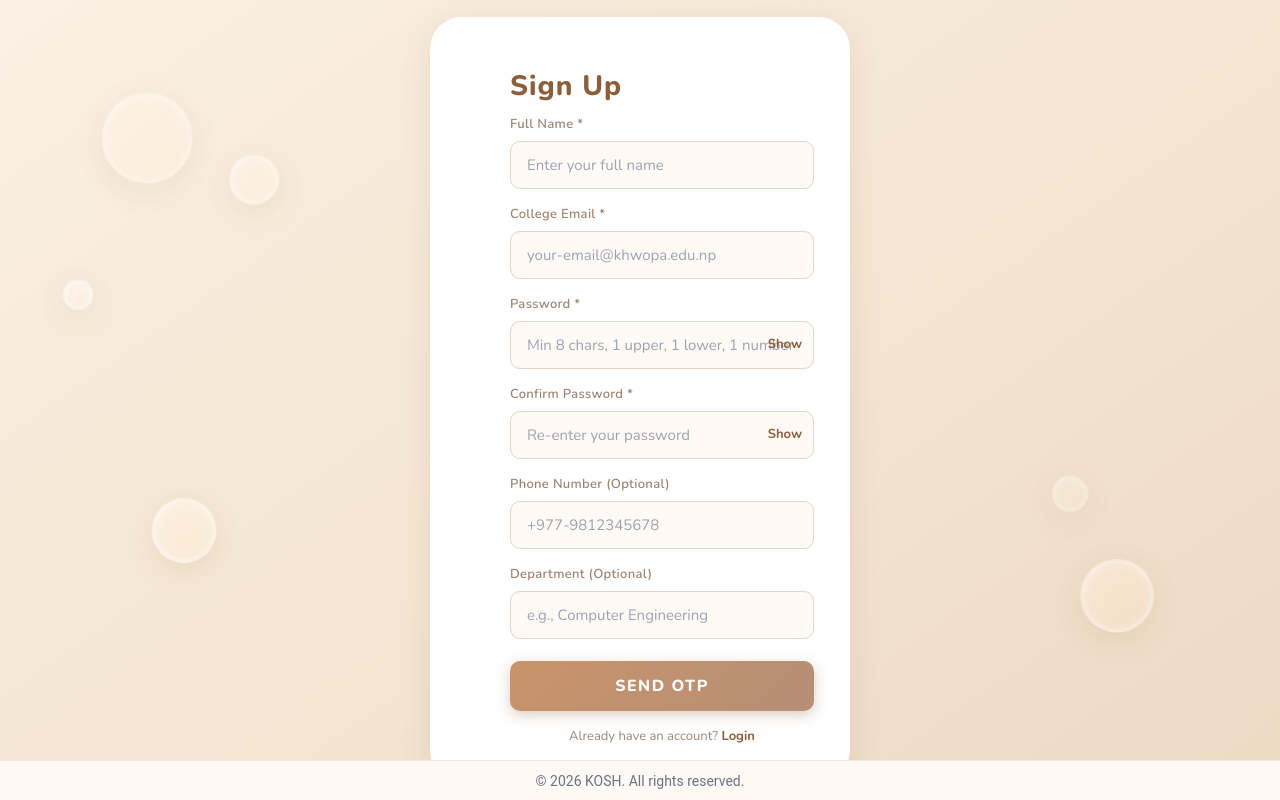
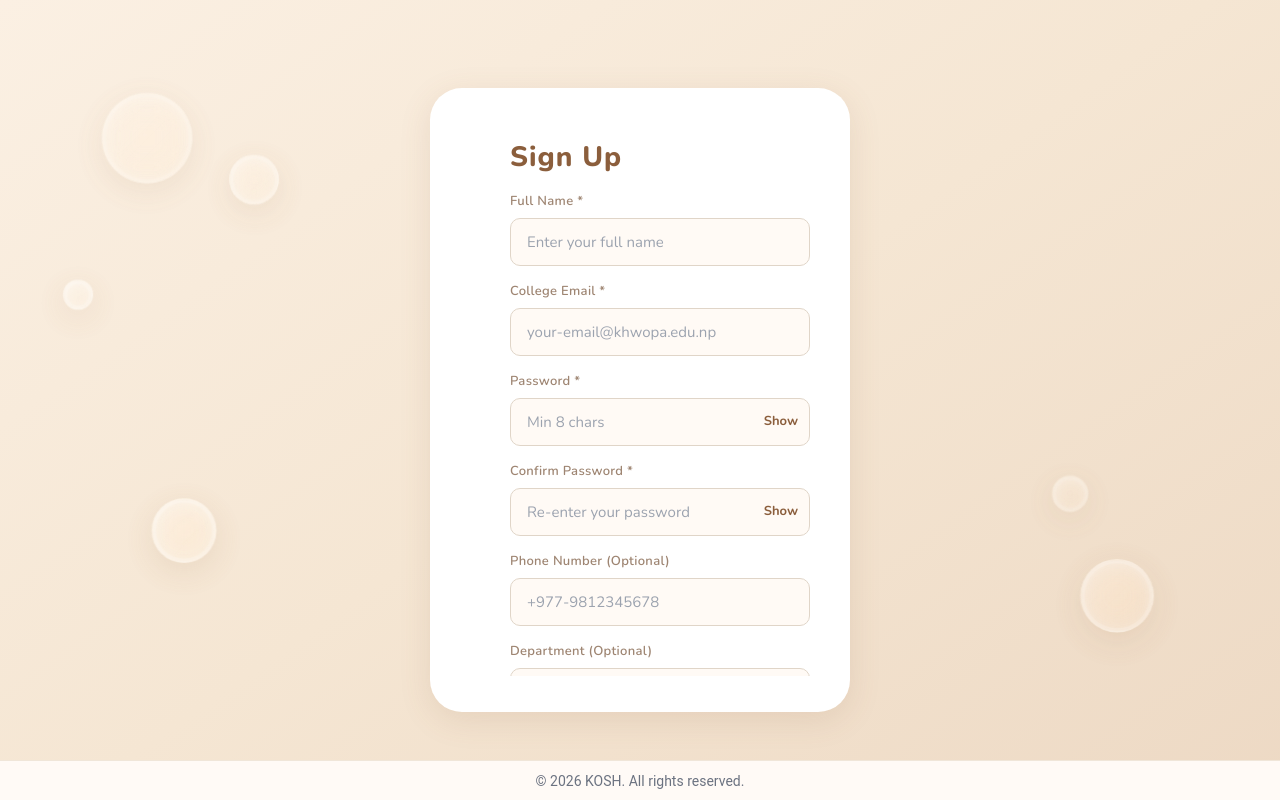
Before and after one commit to dip-aaa/web-project, a Next.js app in the folder frontend/: page /setup/signup in a window 1280 px wide. Built offline with nearby package versions, Linux system fonts and the light colour scheme; no server answers.

Commit message:
donedone

```diff
--- a/frontend/src/app/layout.tsx
+++ b/frontend/src/app/layout.tsx
@@ -5,8 +5,12 @@ import './globals.css'
 const inter = Inter({ subsets: ['latin'] })
 
 export const metadata: Metadata = {
-  title: 'Frontend App',
-  description: 'A Next.js React application',
+  title: 'KOSH - A Marketplace and Skill Sharing Platform',
+  description: 'A student marketplace and skill-sharing platform for buying, selling, mentoring, and connecting.',
+  icons: {
+    icon: '/favicon-32x32.png',
+    shortcut: '/favicon-32x32.png',
+  },
 }
 
 export default function RootLayout({
--- a/frontend/src/app/mentorship/components/MentorBrowse.tsx
+++ b/frontend/src/app/mentorship/components/MentorBrowse.tsx
@@ -43,13 +43,16 @@ export function MentorBrowse() {
             skills: user.expertiseArea ? [user.expertiseArea] : ["General Guidance"],
             lookingFor: [],
             bio: `Mentor from ${user.department || 'the college'}. ${user.expertiseArea ? `Expertise in ${user.expertiseArea}.` : 'Available for general guidance.'}`,
+            rating: 4.5, // Default rating
+            sessions: 0,
+            followers: 0,
+            online: false,
+            badges: [],
             linkedinStyle: `${user.department || 'Student'} · ${user.email}`,
             achievements: [],
             openFor: ["1-on-1 mentoring", "Project guidance"],
             fee: 0,
-            verified: true,
-            rating: user.avgRating || 0,
-            reviewCount: user.reviewCount || 0
+            verified: true
           }));
           setMentors(transformedMentors);
         }
--- a/frontend/src/app/setup/login/page.tsx
+++ b/frontend/src/app/setup/login/page.tsx
@@ -2,9 +2,31 @@
 import { useState } from "react";
 import { useRouter } from "next/navigation";
 import Image from "next/image";
+import { Nunito } from "next/font/google";
 import StickyFooter from "../../../components/StickyFooter";
 
 const API_URL = process.env.NEXT_PUBLIC_API_URL || "http://localhost:5001/api";
+const nunito = Nunito({ subsets: ["latin"], weight: ["400", "600", "700", "800"] });
+
+const getFriendlyError = (err: unknown, fallback: string) => {
+  if (err instanceof Error) {
+    const message = err.message?.trim();
+    const lowerMessage = message.toLowerCase();
+
+    if (
+      !message ||
+      lowerMessage === "failed to fetch" ||
+      lowerMessage.includes("networkerror") ||
+      lowerMessage.includes("network request failed")
+    ) {
+      return "Unable to reach server. Please check your connection and try again.";
+    }
+
+    return message;
+  }
+
+  return fallback;
+};
 
 export default function LoginPage() {
   const [email, setEmail] = useState("");
@@ -55,8 +77,8 @@ export default function LoginPage() {
 
       alert("Login successful! Welcome back 🎉");
       router.push("/dashboard");
-    } catch (err: any) {
-      setError(err.message || "Login failed. Please check your credentials.");
+    } catch (err: unknown) {
+      setError(getFriendlyError(err, "Login failed. Please check your credentials."));
     } finally {
       setLoading(false);
     }
@@ -68,7 +90,7 @@ export default function LoginPage() {
     border: "1.5px solid #E0D5C8",
     borderRadius: "10px",
     fontSize: "15px",
-    fontFamily: "'Nunito', sans-serif",
+    fontFamily: nunito.style.fontFamily,
     color: "#5C4033",
     background: "#FFFAF5",
     outline: "none",
@@ -82,21 +104,21 @@ export default function LoginPage() {
     fontWeight: 600,
     marginBottom: "6px",
     display: "block",
-    fontFamily: "'Nunito', sans-serif",
+    fontFamily: nunito.style.fontFamily,
     letterSpacing: "0.3px",
   };
 
   return (
     <>
-      <link href="https://fonts.googleapis.com/css2?family=Nunito:wght@400;600;700;800&display=swap" rel="stylesheet" />
       <div
+        className={nunito.className}
         style={{
           minHeight: "100vh",
           background: "linear-gradient(145deg, #FBF0E3 0%, #F5E6D3 50%, #EDD9C4 100%)",
           display: "flex",
           alignItems: "center",
           justifyContent: "center",
-          fontFamily: "'Nunito', sans-serif",
+          fontFamily: nunito.style.fontFamily,
           position: "relative",
           overflow: "hidden",
         }}
@@ -252,7 +274,7 @@ export default function LoginPage() {
                   borderRadius: "10px",
                   fontSize: "16px",
                   fontWeight: 800,
-                  fontFamily: "'Nunito', sans-serif",
+                  fontFamily: nunito.style.fontFamily,
                   cursor: loading ? "not-allowed" : "pointer",
                   letterSpacing: "1.5px",
                   boxShadow: "0 4px 14px rgba(158, 111, 80, 0.35)",
--- a/frontend/src/app/setup/signup/page.tsx
+++ b/frontend/src/app/setup/signup/page.tsx
@@ -2,9 +2,31 @@
 import { useState } from "react";
 import { useRouter } from "next/navigation";
 import Image from "next/image";
+import { Nunito } from "next/font/google";
 import StickyFooter from "../../../components/StickyFooter";
 
 const API_URL = process.env.NEXT_PUBLIC_API_URL || "http://localhost:5001/api";
+const nunito = Nunito({ subsets: ["latin"], weight: ["400", "600", "700", "800"] });
+
+const getFriendlyError = (err: unknown, fallback: string) => {
+  if (err instanceof Error) {
+    const message = err.message?.trim();
+    const lowerMessage = message.toLowerCase();
+
+    if (
+      !message ||
+      lowerMessage === "failed to fetch" ||
+      lowerMessage.includes("networkerror") ||
+      lowerMessage.includes("network request failed")
+    ) {
+      return "Unable to reach server. Please check your connection and try again.";
+    }
+
+    return message;
+  }
+
+  return fallback;
+};
 
 export default function SignUpPage() {
   const router = useRouter();
@@ -74,8 +96,8 @@ export default function SignUpPage() {
 
       alert("OTP sent to your email! Check your inbox.");
       setStep(2);
-    } catch (err: any) {
-      setError(err.message || "Failed to send OTP. Please try again.");
+    } catch (err: unknown) {
+      setError(getFriendlyError(err, "Failed to send OTP. Please try again."));
     } finally {
       setLoading(false);
     }
@@ -122,8 +144,8 @@ export default function SignUpPage() {
 
       alert("Email verified! Welcome to Khwopa College Portal 🎉");
       router.push("/dashboard");
-    } catch (err: any) {
-      setError(err.message || "OTP verification failed. Please try again.");
+    } catch (err: unknown) {
+      setError(getFriendlyError(err, "OTP verification failed. Please try again."));
     } finally {
       setLoading(false);
     }
@@ -151,8 +173,8 @@ export default function SignUpPage() {
       }
 
       alert("OTP resent successfully! Check your email.");
-    } catch (err: any) {
-      setError(err.message || "Failed to resend OTP. Please try again.");
+    } catch (err: unknown) {
+      setError(getFriendlyError(err, "Failed to resend OTP. Please try again."));
     } finally {
       setLoading(false);
     }
@@ -164,7 +186,7 @@ export default function SignUpPage() {
     border: "1.5px solid #E0D5C8",
     borderRadius: "10px",
     fontSize: "15px",
-    fontFamily: "'Nunito', sans-serif",
+    fontFamily: nunito.style.fontFamily,
     color: "#5C4033",
     background: "#FFFAF5",
     outline: "none",
@@ -178,21 +200,30 @@ export default function SignUpPage() {
     fontWeight: 600,
     marginBottom: "6px",
     display: "block",
-    fontFamily: "'Nunito', sans-serif",
+    fontFamily: nunito.style.fontFamily,
     letterSpacing: "0.3px",
   };
 
   return (
     <>
-      <link href="https://fonts.googleapis.com/css2?family=Nunito:wght@400;600;700;800&display=swap" rel="stylesheet" />
+      <style>{`
+        .signup-scroll {
+          -ms-overflow-style: none;
+          scrollbar-width: none;
+        }
+        .signup-scroll::-webkit-scrollbar {
+          display: none;
+        }
+      `}</style>
       <div
+        className={nunito.className}
         style={{
           minHeight: "100vh",
           background: "linear-gradient(145deg, #FBF0E3 0%, #F5E6D3 50%, #EDD9C4 100%)",
           display: "flex",
           alignItems: "center",
           justifyContent: "center",
-          fontFamily: "'Nunito', sans-serif",
+          fontFamily: nunito.style.fontFamily,
           position: "relative",
           overflow: "hidden",
         }}
@@ -274,10 +305,41 @@ export default function SignUpPage() {
             />
           </div>
           {/* Sign Up form */}
-          <div style={{ position: "relative", zIndex: 3, padding: "48px 36px 36px 80px" }}>
-            <h2 style={{ fontWeight: 800, fontSize: 28, color: "#8B5E3C", marginBottom: 8, letterSpacing: 1 }}>
+          <div
+            style={{
+              position: "relative",
+              zIndex: 3,
+              padding: "48px 36px 36px 80px",
+              maxHeight: "78vh",
+              overflow: "hidden",
+              display: "flex",
+              flexDirection: "column",
+            }}
+          >
+            <h2
+              style={{
+                zIndex: 4,
+                fontWeight: 800,
+                fontSize: 28,
+                color: "#8B5E3C",
+                marginBottom: 8,
+                letterSpacing: 1,
+                background: "#FFF",
+                paddingBottom: 6,
+                flexShrink: 0,
+              }}
+            >
               {step === 1 ? "Sign Up" : "Verify OTP"}
             </h2>
+
+            <div
+              className="signup-scroll"
+              style={{
+                overflowY: "auto",
+                flex: 1,
+                paddingRight: 4,
+              }}
+            >
 
             {/* Error/Info messages */}
             {error && (
@@ -332,7 +394,7 @@ export default function SignUpPage() {
                     style={inputStyle}
                     value={password}
                     onChange={e => setPassword(e.target.value)}
-                    placeholder="Min 8 chars, 1 upper, 1 lower, 1 number"
+                    placeholder="Min 8 chars"
                     autoComplete="new-password"
                     disabled={loading}
                   />
@@ -432,7 +494,7 @@ export default function SignUpPage() {
                     borderRadius: "10px",
                     fontSize: "16px",
                     fontWeight: 800,
-                    fontFamily: "'Nunito', sans-serif",
+                    fontFamily: nunito.style.fontFamily,
                     cursor: loading ? "not-allowed" : "pointer",
                     letterSpacing: "1.5px",
                     boxShadow: "0 4px 14px rgba(158, 111, 80, 0.35)",
@@ -502,7 +564,7 @@ export default function SignUpPage() {
                     borderRadius: "10px",
                     fontSize: "16px",
                     fontWeight: 800,
-                    fontFamily: "'Nunito', sans-serif",
+                    fontFamily: nunito.style.fontFamily,
                     cursor: loading ? "not-allowed" : "pointer",
                     letterSpacing: "1.5px",
                     boxShadow: "0 4px 14px rgba(158, 111, 80, 0.35)",
@@ -579,6 +641,7 @@ export default function SignUpPage() {
                 >Login</a>
               </p>
             </div>
+            </div>
           </div>
         </div>
       </div>
--- a/frontend/src/components/Navbar.module.css
+++ b/frontend/src/components/Navbar.module.css
@@ -4,7 +4,7 @@
   justify-content: space-between;
   align-items: center;
   padding: 1rem 2rem;
-  background: #FDF7F2;
+  background: transparent;
 }
 
 .logoContainer {
--- a/frontend/src/components/Navbar.tsx
+++ b/frontend/src/components/Navbar.tsx
@@ -1,6 +1,4 @@
-
 import styles from "./Navbar.module.css";
-import Link from "next/link";
 
 export const Navbar = () => {
   return (
@@ -12,13 +10,12 @@ export const Navbar = () => {
         <span className={styles.logoText}>KOSH</span>
       </div>
       <div className={styles.actions}>
-        <Link href="/setup/login" passHref legacyBehavior>
-          <a className={styles.login}>Login</a>
-        </Link>
-        <Link href="/setup/signup" passHref legacyBehavior>
-          <a className={styles.joinHub}>Sign Up</a>
-        </Link>
+        <span className={styles.login}>Login</span>
+        <button className={styles.joinHub}>Join Hub</button>
       </div>
     </nav>
   );
 };
+Sign Uup        <Link href="/setup/signup" passHref legacyBehavior>
+          <a className={styles.joinHub}>Sign Up</a>
+        </Link>
```
Also changed, not shown: frontend/src/app/home/page.tsx (+1 -52 lines), frontend/src/components/Frames.tsx (+33 -3 lines), frontend/public/favicon-32x32.png (added). Lines whose indentation alone changed are shown as unchanged.
